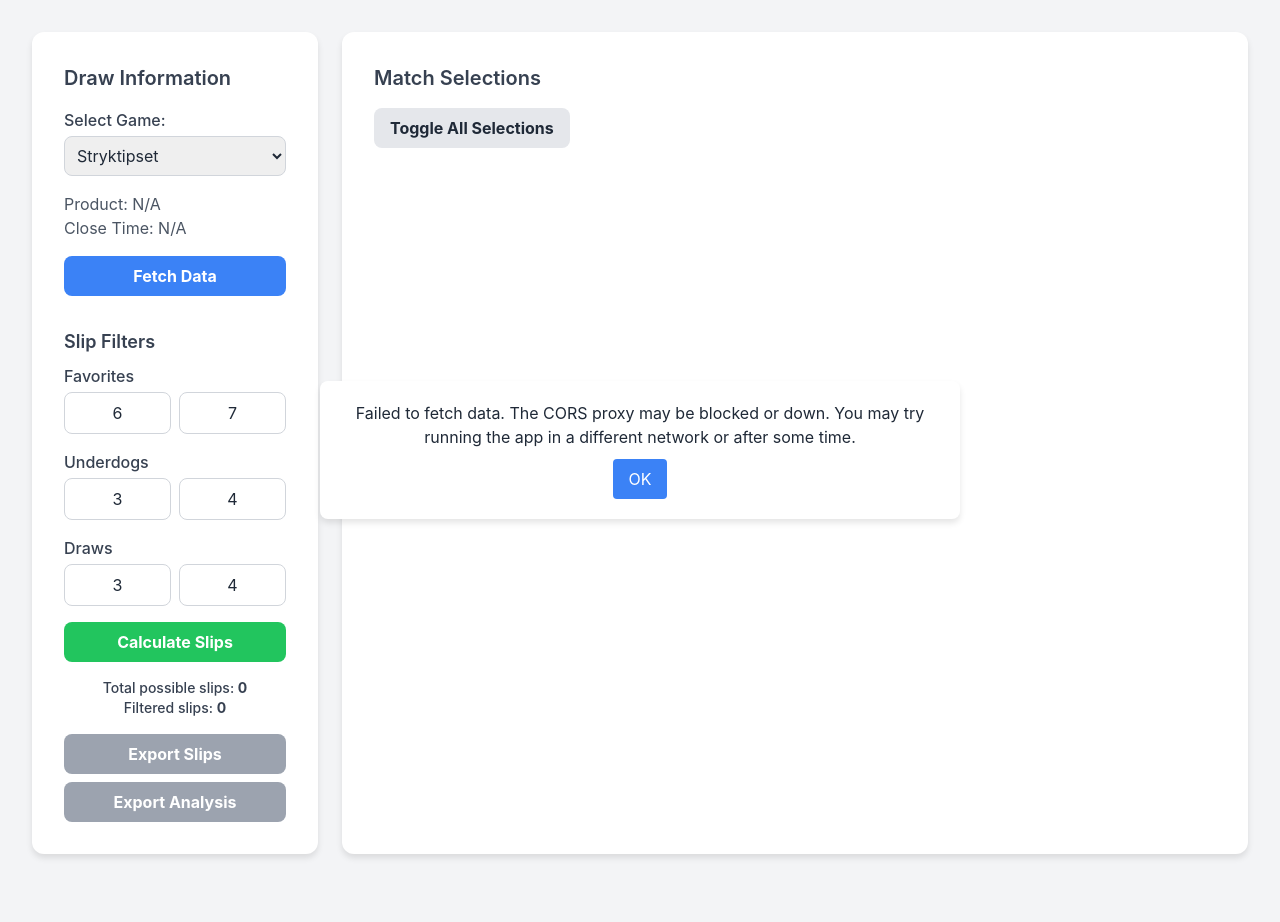
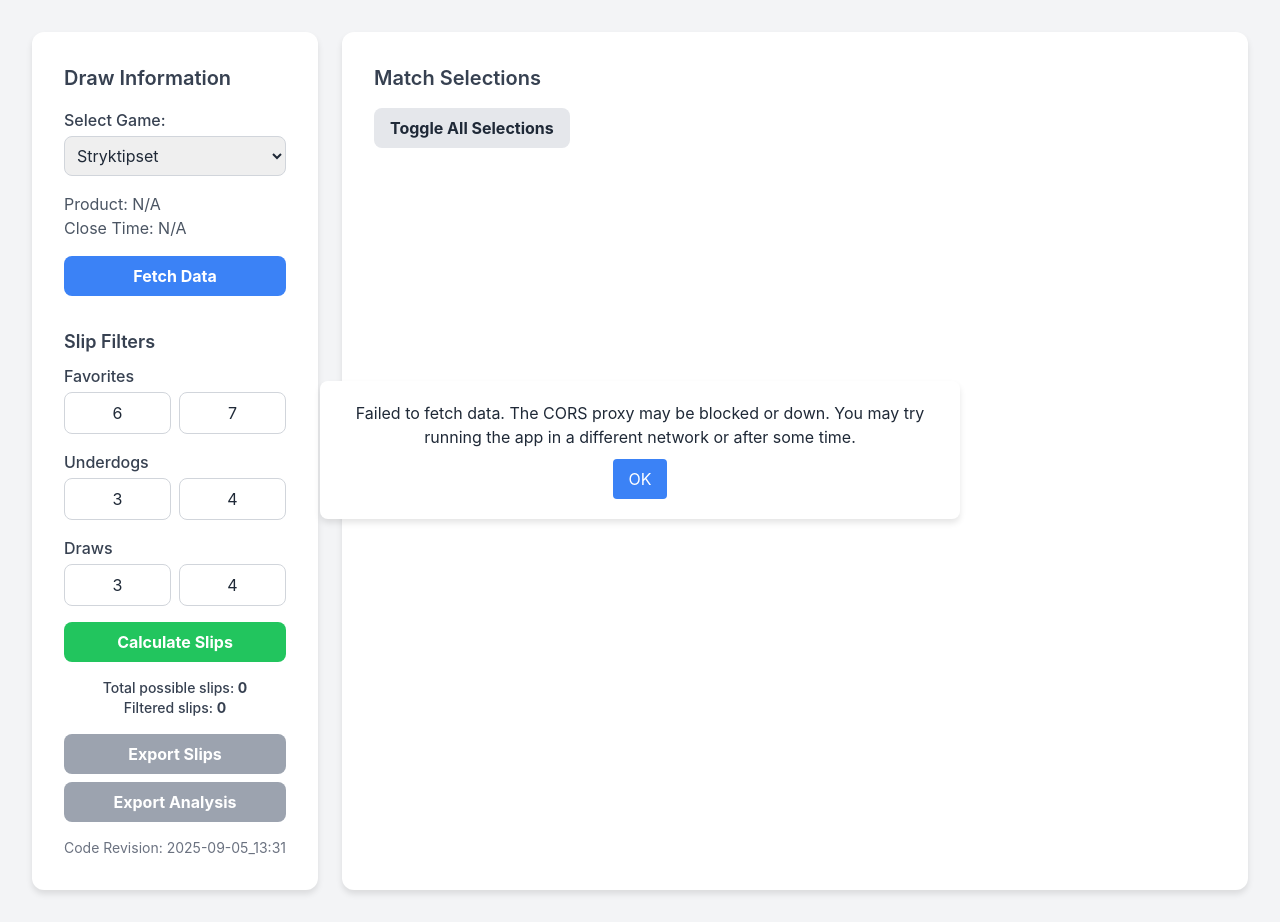
Before and after one commit to mikaelivarsson/mikaelivarsson.github.io, a Jekyll site: the page tips.html, which Jekyll copies as it is, in a window 1280 px wide. Built offline with Jekyll 4.4.1, drawn with Linux system fonts in a browser that asks for light colours; nearby versions of some CDN libraries; before the commit the page ends 900 px from its top, so only the background shows below that; some of the changed lines change nothing that is shown.

Commit message:
Add files via upload

```diff
--- a/tips.html
+++ b/tips.html
@@ -105,8 +105,7 @@
                     </svg>
                     Loading...
                 </div>
-
-                <div class="mt-8">
+                                <div class="mt-8">
                     <h3 class="text-lg font-semibold mb-2 text-gray-700">Slip Filters</h3>
                     <div class="mb-4">
                         <label class="block text-gray-700 font-medium mb-1">Favorites</label>
@@ -129,16 +128,13 @@
                             <input type="number" id="maxDraws" value="4" class="w-1/2 p-2 border border-gray-300 rounded-lg text-center focus:outline-none focus:ring-2 focus:ring-blue-500">
                         </div>
                     </div>
-
-                    <button id="calculateBtn" class="w-full bg-green-500 text-white font-bold py-2 px-4 rounded-lg hover:bg-green-600 transition duration-300">
+                                        <button id="calculateBtn" class="w-full bg-green-500 text-white font-bold py-2 px-4 rounded-lg hover:bg-green-600 transition duration-300">
                         Calculate Slips
                     </button>
-
-                    <div id="results" class="mt-4 text-center">
+                        <div id="results" class="mt-4 text-center">
                         <p class="text-gray-700 text-sm font-medium">Total possible slips: <span id="totalSlips" class="font-bold">0</span></p>
                         <p class="text-gray-700 text-sm font-medium">Filtered slips: <span id="filteredSlips" class="font-bold">0</span></p>
                     </div>
-
                     <div class="mt-4 flex flex-col gap-2">
                         <button id="exportSlipsBtn" class="w-full bg-gray-500 text-white font-bold py-2 px-4 rounded-lg hover:bg-gray-600 transition duration-300 disabled:bg-gray-400 disabled:cursor-not-allowed" disabled>
                             Export Slips
@@ -146,11 +142,11 @@
                         <button id="exportAnalysisBtn" class="w-full bg-gray-500 text-white font-bold py-2 px-4 rounded-lg hover:bg-gray-600 transition duration-300 disabled:bg-gray-400 disabled:cursor-not-allowed" disabled>
                             Export Analysis
                         </button>
+                        <p id="revisionInfo" class="mt-2 text-center text-sm text-gray-500">Code Revision: 2025-09-05_13:31</p>
                     </div>
                 </div>
             </div>
-
-            <div class="md:col-span-9 card">
+                        <div class="md:col-span-9 card">
                 <h2 class="text-xl font-semibold mb-4 text-gray-700">Match Selections</h2>
                 <button id="toggleAllBtn" class="bg-gray-200 text-gray-800 font-bold py-2 px-4 rounded-lg hover:bg-gray-300 transition duration-300">
                     Toggle All Selections
@@ -160,8 +156,7 @@
             </div>
         </main>
     </div>
-
-    <script>
+        <script>
         document.addEventListener('DOMContentLoaded', () => {
             const fetchBtn = document.getElementById('fetchBtn');
             const calculateBtn = document.getElementById('calculateBtn');
@@ -181,6 +176,7 @@
             const filteredSlipsSpan = document.getElementById('filteredSlips');
             const gameSelect = document.getElementById('gameSelect');
             const toggleAllBtn = document.getElementById('toggleAllBtn');
+            const revisionInfo = document.getElementById('revisionInfo');
 
             let allMatches = [];
             let currentFilteredSlips = [];
@@ -391,11 +387,15 @@
                     for (let i = 0; i < currentSlip.length; i++) {
                         const match = allMatches[i];
                         const selection = currentSlip[i];
+
+                        // Use separate if statements to count independently
                         if (selection === match.favorite_outcome) {
                             favoriteCount++;
-                        } else if (selection === match.underdog_outcome) {
+                        }
+                        if (selection === match.underdog_outcome) {
                             underdogCount++;
-                        } else if (selection === 'X') {
+                        }
+                        if (selection === 'X') {
                             drawCount++;
                         }
                     }
```
